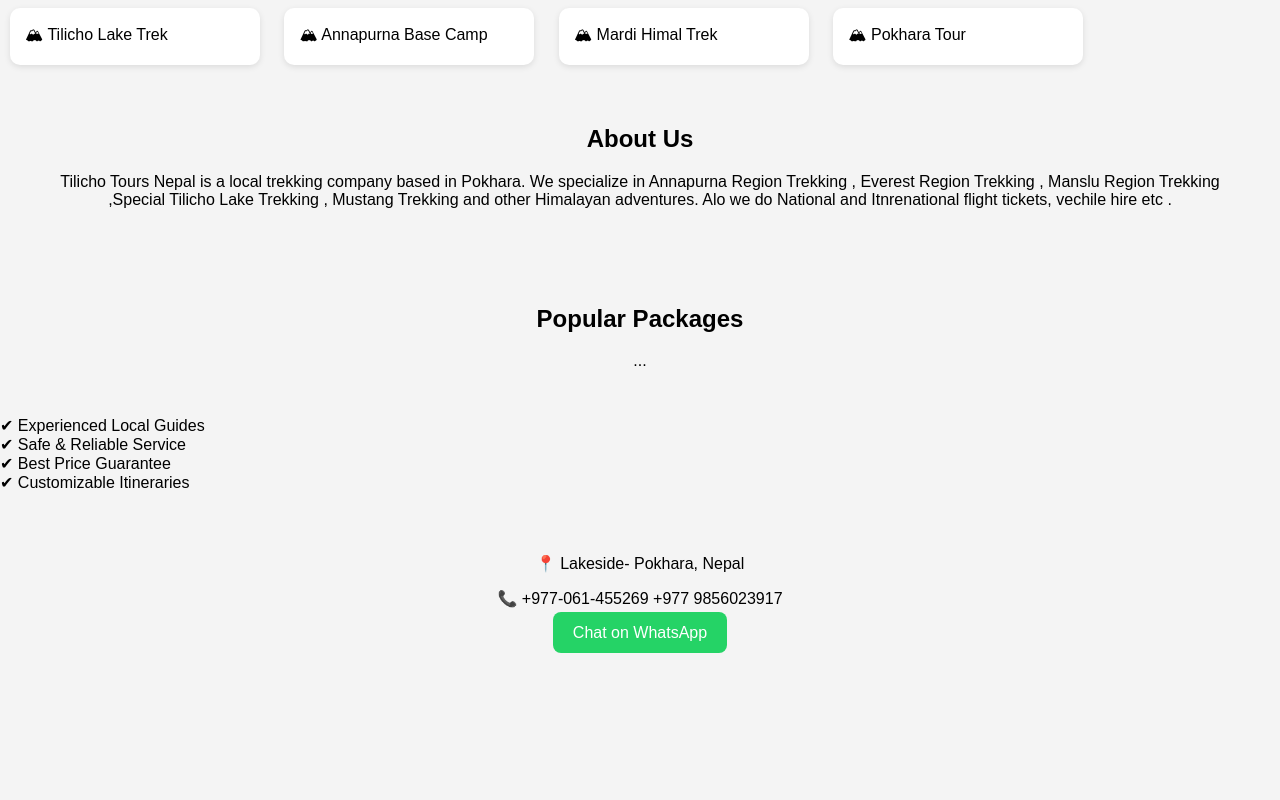
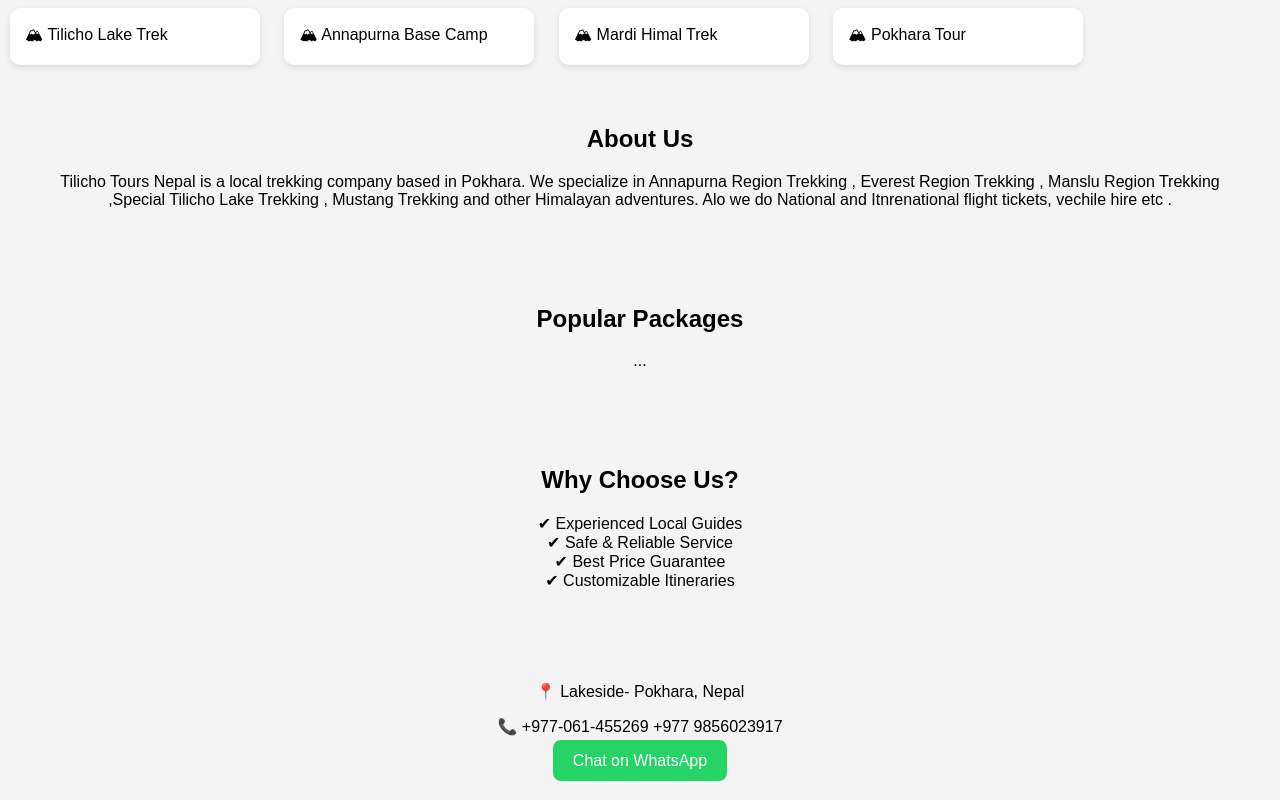
Before and after one commit to Tilichotorus/tilichotours.com.np, a plain HTML site: page index.html in a window 1280 px wide. Shown: the part 598-1398 px from the top of the page. Before the commit the page ends 1270 px from the top, so only its background shows below. Drawn offline with Linux system fonts and the light colour scheme.

Commit message:
Update index.html

```diff
--- a/index.html
+++ b/index.html
@@ -94,7 +94,8 @@
 <h2>Popular Packages</h2>
 ...
 </div>
-  <p>
+  <p><div class="section">
+<h2>Why Choose Us?</h2>
     ✔ Experienced Local Guides<br>
     ✔ Safe & Reliable Service<br>
     ✔ Best Price Guarantee<br>
```
